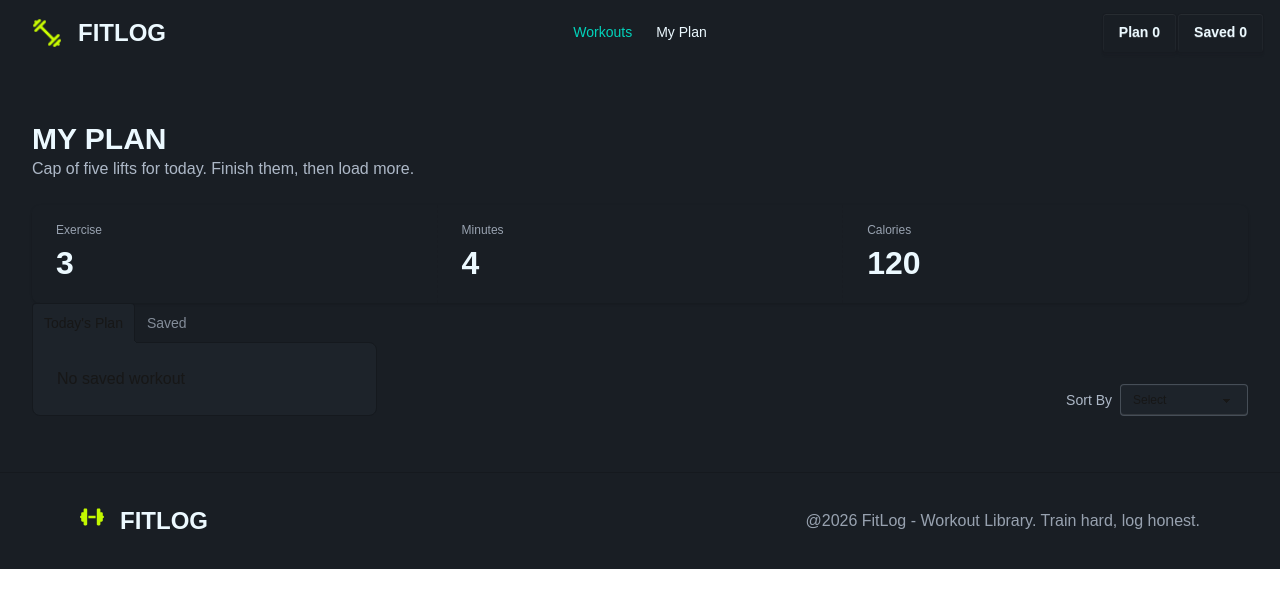
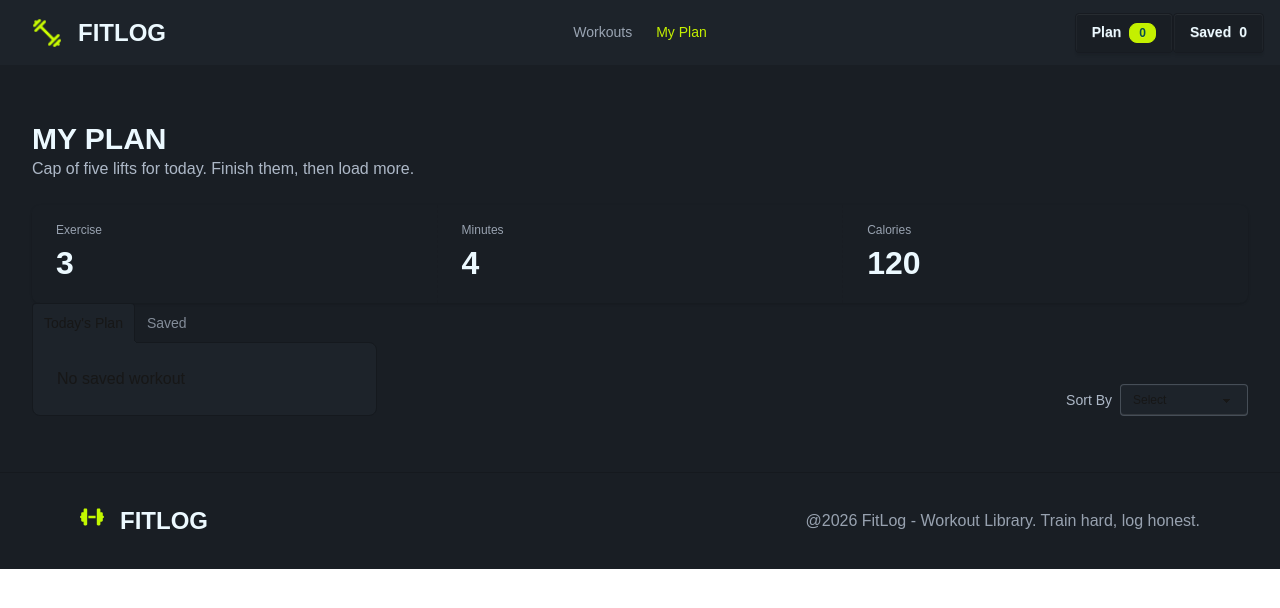
Before and after one commit to fuad-php/b14-a06-fit-log, a Next.js app: page /my-plan in a window 1280 px wide. Shown: the top 608 px of the page. Built offline with nearby package versions, Linux system fonts and the light colour scheme.

Commit message:
Navbar make sticky

```diff
--- a/src/app/components/Nav.tsx
+++ b/src/app/components/Nav.tsx
@@ -1,43 +1,74 @@
+"use client"
 import Link from 'next/link';
 import Logo from "@/app/assets/logo.png"
 import Image from 'next/image';
+import { usePathname } from 'next/navigation';
+import { useContext } from 'react';
+import { WorkoutContext } from '../context/WorkoutContext';
 
 const Nav = () => {
+    const pathname = usePathname();
+    const { todayPlan, saveWorkout } = useContext(WorkoutContext);
+
     const links = <>
-        <li><Link href="/" className='text-accent'>Workouts</Link></li>
-        <li><Link href="/my-plan" className='text-base-content'>My Plan</Link></li>
+        <li>
+            <Link href="/" className={`rounded ${ pathname === "/" ? "text-accent bg-base-200" : "text-base-content/60" }`} >
+                Workouts
+            </Link>
+        </li>
+        <li>
+            <Link href="/my-plan" className={`rounded ${ pathname === "/my-plan" ? "text-accent" : "text-base-content/60" }`} >
+                My Plan
+            </Link>
+        </li>
     </>
+
     return (
-        <nav className="navbar mx-auto max-w-7xl px-4">
+        <nav className="navbar sticky top-0 z-50 mx-auto max-w-7xl px-4 bg-base-100">
             <div className="navbar-start">
                 <div className="dropdown">
-                    <div tabIndex={0} role="button" className="btn btn-ghost lg:hidden">
-                        {/* <Image src="/src/app/assets/logo.png" height={100} width={100} alt="Logo" /> */}
-                    </div>
-                    <ul
-                        tabIndex={-1}
-                        className="menu menu-sm dropdown-content bg-base-100 rounded-box z-1 mt-3 w-52 p-2 shadow">
-                        { links }
+                    <div tabIndex={0} role="button" className="btn btn-ghost lg:hidden" > </div>
+                    <ul tabIndex={-1} className="menu menu-sm dropdown-content bg-base-100 rounded-box z-1 mt-3 w-52 p-2 shadow" >
+                        {links}
                     </ul>
                 </div>
+
                 <div className='px-4'>
-                    <Link className='flex gap-4 items-center' href={"/"}>
-                        <Image src={Logo} height={30} width={30} alt="Logo" />
-                        <span className='font-bold text-2xl text-base-content uppercase'>FitLog</span>
+                    <Link className='flex gap-4 items-center' href="/" >
+                        <Image
+                            src={Logo}
+                            height={30}
+                            width={30}
+                            alt="Logo"
+                        />
+                        <span className='font-bold text-2xl text-base-content uppercase'>
+                            FitLog
+                        </span>
                     </Link>
                 </div>
             </div>
+
             <div className="navbar-center hidden lg:flex">
                 <ul className="menu menu-horizontal px-1">
-                    { links }
+                    {links}
                 </ul>
             </div>
+
             <div className="navbar-end">
                 <Link href="/my-plan">
-                    <span className="btn">Plan 0</span>
+                    <div className="btn flex gap-2">
+                        Plan
+                        <span className='badge badge-accent badge-sm'>
+                            {todayPlan.length}
+                        </span>
+                    </div>
                 </Link>
+
                 <Link href="/my-plan">
-                    <span className="btn">Saved 0</span>
+                    <div className="btn flex gap-2">
+                        Saved
+                        <span>{saveWorkout.length}</span>
+                    </div>
                 </Link>
             </div>
         </nav>
--- a/src/app/components/SavedForLater.tsx
+++ b/src/app/components/SavedForLater.tsx
@@ -1,15 +1,21 @@
-import React from 'react';
+import React, { Dispatch, SetStateAction } from 'react';
 import Image from 'next/image';
 import { LuClock3 } from "react-icons/lu";
 import { FaFire } from "react-icons/fa";
 import { MdOutlineStarBorder } from "react-icons/md";
 import { IWorkoutType } from '../types/WorkoutType';
-
+import Link from 'next/link';
 interface ISavedWorkoutProps {
     saveWorkout : IWorkoutType[];
+    setSaveWorkout : Dispatch<SetStateAction<IWorkoutType[]>>
 }
 
-const SavedForLater = ({saveWorkout}: ISavedWorkoutProps) => {
+const SavedForLater = ({saveWorkout,setSaveWorkout}: ISavedWorkoutProps) => {
+    const handleRemoveSavedWorkout = (id: number) => {
+        setSaveWorkout((prev) => {
+          return  prev.filter((workout) => workout.id !== id)
+        })
+    }
     return (
         <div>
             {
@@ -42,7 +48,9 @@ const SavedForLater = ({saveWorkout}: ISavedWorkoutProps) => {
                                     </div>
                                 </div>
                                 <div className='flex gap-4 items-center'>
-                                    <button className='btn rounded text-base-content'>View details</button>
+                                    <Link href = {`/workout/${workout.id}`}>
+                                        <button className='btn rounded text-base-content'>View details</button>
+                                    </Link>
                                 </div>
                             </div>
                         )
--- a/src/app/components/TodayPlannedWorkout.tsx
+++ b/src/app/components/TodayPlannedWorkout.tsx
@@ -1,15 +1,23 @@
-import React from 'react';
+import Link from 'next/link';
 import { IWorkoutType } from '../types/WorkoutType';
 import Image from 'next/image';
 import { LuClock3 } from "react-icons/lu";
 import { FaFire } from "react-icons/fa";
 import { MdOutlineStarBorder } from "react-icons/md";
+import { Dispatch, SetStateAction } from 'react';
 
 interface ITodayPlannedWorkoutProps {
     todayPlan : IWorkoutType[];
+    setTodayPlan: Dispatch<SetStateAction<IWorkoutType[]>>
 }
 
-const TodayPlannedWorkout = ({todayPlan} : ITodayPlannedWorkoutProps) => {
+const TodayPlannedWorkout = ({todayPlan,setTodayPlan} : ITodayPlannedWorkoutProps) => {
+    const handleMarkDone = (id : number) => {
+        setTodayPlan((prev) => {
+           return prev.filter((workout) => workout.id !== id)
+        });
+
+    }
     return (
         <div>
             {
@@ -41,8 +49,10 @@ const TodayPlannedWorkout = ({todayPlan} : ITodayPlannedWorkoutProps) => {
                                     </div>
                                 </div>
                                 <div className='flex gap-4 items-center'>
-                                    <button className='btn rounded text-base-content'>View details</button>
-                                    <button className='btn rounded text-base-100 bg-base-content'>Mark as done</button>
+                                    <Link href={`/workout/${workout.id}`}>
+                                        <button className='btn rounded text-base-content'>View details</button>
+                                    </Link>
+                                    <button className='btn rounded text-base-100 bg-base-content' onClick={() => handleMarkDone(workout.id)}>Mark as done</button>
                                 </div>
                             </div>
                         )
--- a/src/app/globals.css
+++ b/src/app/globals.css
@@ -6,6 +6,7 @@
 :root {
   --background: #ffffff;
   --foreground: #171717;
+  --color-accent: #c4f000
 }
 
 @theme inline {
--- a/src/app/my-plan/page.tsx
+++ b/src/app/my-plan/page.tsx
@@ -6,7 +6,9 @@ import TodayPlannedWorkout from "../components/TodayPlannedWorkout";
 import SavedForLater from "../components/SavedForLater";
 
 const MyPlanPage = () => {
-    const { todayPlan, saveWorkout } = useContext(WorkoutContext);
+    const { todayPlan, setTodayPlan, saveWorkout, setSaveWorkout } = useContext(WorkoutContext);
+
+    //  todayPlan.map()
 
     return (
         <div className="container mx-auto px-4 py-6">
@@ -55,7 +57,7 @@ const MyPlanPage = () => {
                     />
 
                     <div className="tab-content border-base-300 bg-base-100 p-4 sm:p-6">
-                        <TodayPlannedWorkout todayPlan={todayPlan} />
+                        <TodayPlannedWorkout todayPlan={todayPlan} setTodayPlan={setTodayPlan} />
                     </div>
 
                     {/* Saved */}
@@ -67,7 +69,7 @@ const MyPlanPage = () => {
                     />
 
                     <div className="tab-content border-base-300 bg-base-100 p-4 sm:p-6">
-                        <SavedForLater saveWorkout={saveWorkout} />
+                        <SavedForLater saveWorkout={saveWorkout} setSaveWorkout={setSaveWorkout} />
                     </div>
                 </div>
 
```
